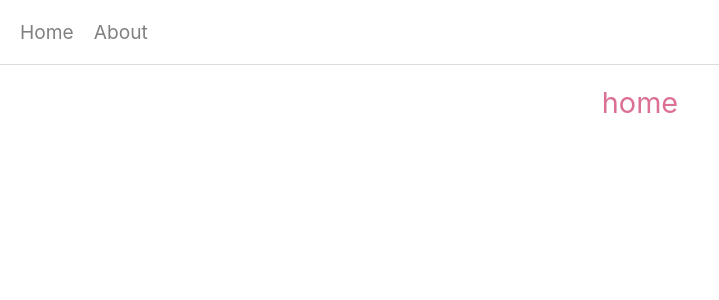
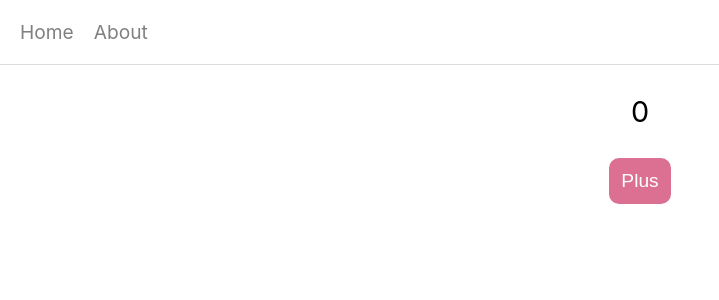
Before and after one commit to socratone/react-rerendering-test, a React (Create React App) app: page / in a window 1280 px wide. Shown: the top 300 px of the page, without its empty margins (0-719 px from the left). Built offline with nearby package versions, Linux system fonts and the light colour scheme.

Commit message:
state 변화에 따른 컴포넌트 호출

```diff
--- a/src/App.js
+++ b/src/App.js
@@ -7,6 +7,7 @@ import Home from './components/Home';
 import About from './components/About';
 
 function App() {
+  console.log('App 컴포넌트 호출');
   return (
     <Router>
       <div>
--- a/src/components/About.js
+++ b/src/components/About.js
@@ -1,11 +1,9 @@
 import React from 'react';
 
 const About = () => {
-  return (
-    <>
-      about
-    </>
-  );
-}
+  console.log('About 컴포넌트 호출');
+
+  return <>about</>;
+};
 
 export default About;
--- a/src/components/Home.js
+++ b/src/components/Home.js
@@ -1,12 +1,20 @@
-import React from 'react';
-import styled from 'styled-components'
+import React, { useState } from 'react';
+import Button from './common/Button';
 
 const Home = () => {
+  console.log('Home 컴포넌트 호출');
+  const [number, setNumber] = useState(0);
+
+  const handleClick = () => {
+    setNumber(number + 1);
+  }
+
   return (
     <>
-      home
+      <p>{number}</p>
+      <Button onClick={handleClick}>Plus</Button>
     </>
   );
-}
+};
 
 export default Home;
--- a/src/components/Main.js
+++ b/src/components/Main.js
@@ -4,11 +4,12 @@ import styled from 'styled-components';
 const Container = styled.main`
   font-size: 1.5em;
   text-align: center;
-  color: palevioletred;
-  padding: 20px;
+  margin: 20px;
 `;
 
 const Main = ({ children }) => {
+  console.log('Main 컴포넌트 호출');
+
   return <Container>{children}</Container>;
 };
 
--- a/src/components/Nav.js
+++ b/src/components/Nav.js
@@ -19,6 +19,8 @@ const List = styled.ul`
 `;
 
 const Nav = ({ children }) => {
+  console.log('Nav 컴포넌트 호출');
+
   return (
     <Container>
       <List>{children}</List>
--- a/src/components/NavItem.js
+++ b/src/components/NavItem.js
@@ -12,6 +12,8 @@ const Item = styled.li`
 `
 
 const NavItem = ({ path, children }) => {
+  console.log('NavItem 컴포넌트 호출')
+
   const history = useHistory();
 
   const handleClick = () => {
--- /dev/null
+++ b/src/components/common/Button.js
@@ -0,0 +1,22 @@
+import React from 'react';
+import styled from 'styled-components';
+
+const StyledButton = styled.button`
+  color: white;
+  font-size: 1.2rem;
+  background: palevioletred;
+  padding: 12px;
+  border: 0;
+  border-radius: 10px;
+  cursor: pointer;
+
+  &:active {
+    transform: scale(0.98);
+  }
+`;
+
+const Button = ({ onClick, children }) => {
+  return <StyledButton onClick={onClick}>{children}</StyledButton>;
+};
+
+export default Button;
--- a/src/index.css
+++ b/src/index.css
@@ -18,6 +18,10 @@ ul {
   list-style: none;
 }
 
+button {
+  outline: none;
+}
+
 code {
   font-family: source-code-pro, Menlo, Monaco, Consolas, 'Courier New',
     monospace;
```
